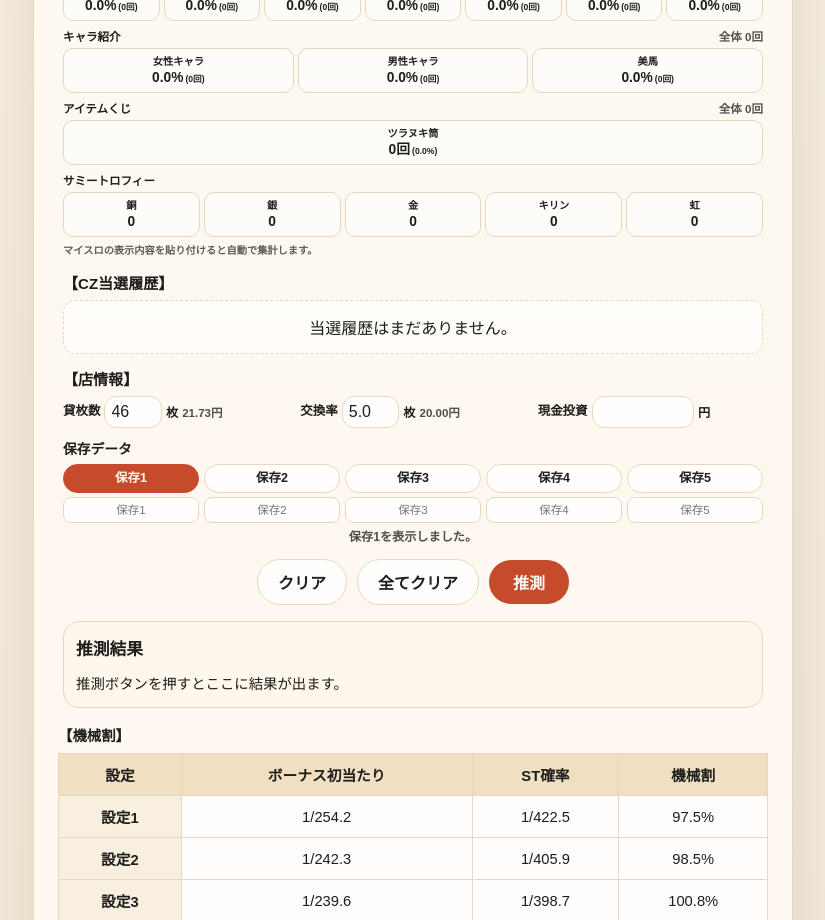
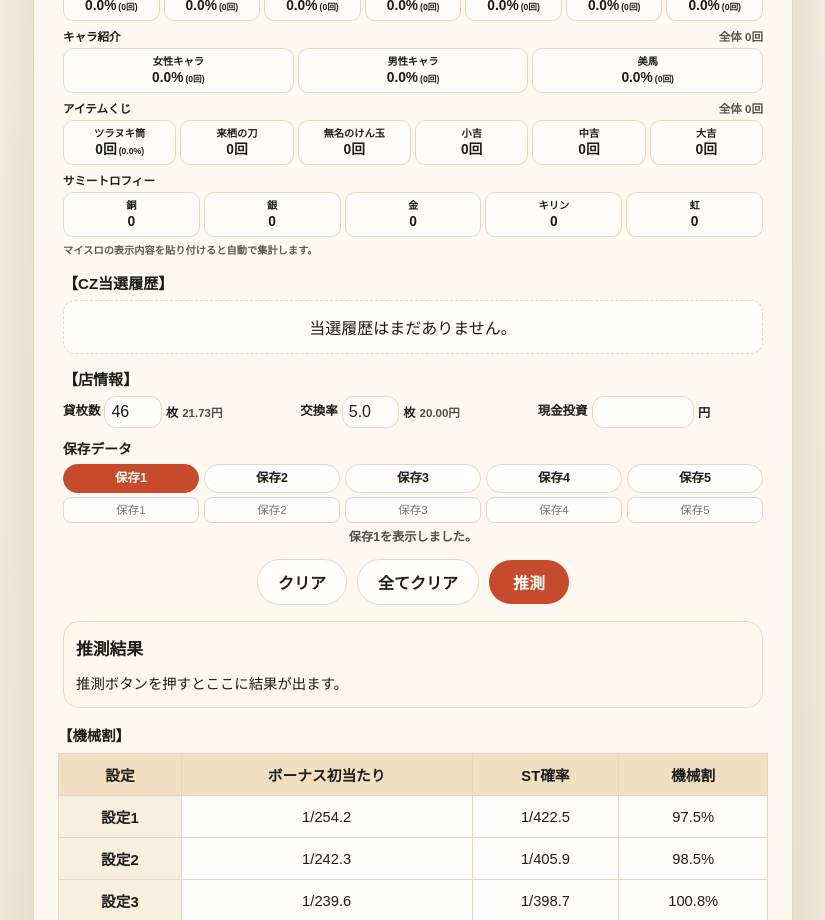
Before and after one commit to umedademu/suisoku, a Next.js app: page /kabaneri2 in a window 1280 px wide. Shown: the part 1180-2100 px from the top of the page, without its empty margins (227-1052 px from the left). Built offline with nearby package versions, Linux system fonts and the light colour scheme.

Commit message:
カバネリ2のアイテムくじ確定示唆を追加

```diff
--- a/app/kabaneri2/page.tsx
+++ b/app/kabaneri2/page.tsx
@@ -910,16 +910,23 @@ function parseMyslotItemLotterySummary(value: string) {
   ]);
   const entries = parseMyslotNumberedEntries(sections);
   const totalCount = entries.reduce((sum, entry) => sum + entry.count, 0);
-  const tsuranukiCylinderCount = entries.reduce(
-    (sum, entry) => (entry.number === 1 ? sum + entry.count : sum),
-    0
-  );
+  const getCount = (number: number) =>
+    entries.reduce(
+      (sum, entry) => (entry.number === number ? sum + entry.count : sum),
+      0
+    );
+  const tsuranukiCylinderCount = getCount(1);
 
   return {
     foundSection: sections.length > 0,
     recognizedRowCount: entries.length,
     totalCount,
     tsuranukiCylinderCount,
+    kurusuSwordCount: getCount(4),
+    mumeiKendamaCount: getCount(5),
+    smallLuckCount: getCount(8),
+    mediumLuckCount: getCount(9),
+    bigLuckCount: getCount(10),
     percentageText:
       totalCount > 0 ? `${((tsuranukiCylinderCount / totalCount) * 100).toFixed(1)}%` : "0.0%"
   };
@@ -1101,9 +1108,22 @@ function MyslotItemLotterySummaryBlock({
   summary: {
     totalCount: number;
     tsuranukiCylinderCount: number;
+    kurusuSwordCount: number;
+    mumeiKendamaCount: number;
+    smallLuckCount: number;
+    mediumLuckCount: number;
+    bigLuckCount: number;
     percentageText: string;
   };
 }) {
+  const hintItems = [
+    { key: "kurusu-sword", label: "来栖の刀", count: summary.kurusuSwordCount },
+    { key: "mumei-kendama", label: "無名のけん玉", count: summary.mumeiKendamaCount },
+    { key: "small-luck", label: "小吉", count: summary.smallLuckCount },
+    { key: "medium-luck", label: "中吉", count: summary.mediumLuckCount },
+    { key: "big-luck", label: "大吉", count: summary.bigLuckCount }
+  ];
+
   return (
     <div className="myslot-summary-block" data-myslot-summary="item-lottery">
       <div className="myslot-voice-summary-heading">
@@ -1126,6 +1146,17 @@ function MyslotItemLotterySummaryBlock({
             </span>
           </span>
         </div>
+        {hintItems.map((item) => (
+          <div
+            aria-label={`アイテムくじ ${item.label} ${item.count}回`}
+            className="myslot-voice-summary-item"
+            key={item.key}
+            role="status"
+          >
+            <span className="myslot-voice-summary-label">{item.label}</span>
+            <strong className="myslot-voice-summary-value">{item.count}回</strong>
+          </div>
+        ))}
       </div>
     </div>
   );
@@ -1574,8 +1605,27 @@ export default function Kabaneri2Page() {
     const trophyMinimumSetting = myslotTrophySummary.minimumSetting;
     const hasTrophyInput = trophyMinimumSetting > 0;
     const tsuranukiCylinderCount = myslotItemLotterySummary.tsuranukiCylinderCount;
+    const kurusuSwordCount = myslotItemLotterySummary.kurusuSwordCount;
+    const mumeiKendamaCount = myslotItemLotterySummary.mumeiKendamaCount;
+    const smallLuckCount = myslotItemLotterySummary.smallLuckCount;
+    const mediumLuckCount = myslotItemLotterySummary.mediumLuckCount;
+    const bigLuckCount = myslotItemLotterySummary.bigLuckCount;
     const itemLotteryTotal = myslotItemLotterySummary.totalCount;
     const hasItemLotteryInput = itemLotteryTotal > 0;
+    const hasItemLotteryConfirmationInput =
+      kurusuSwordCount > 0 ||
+      mumeiKendamaCount > 0 ||
+      smallLuckCount > 0 ||
+      mediumLuckCount > 0 ||
+      bigLuckCount > 0;
+    const isItemLotterySettingAllowed = (settingNumber: number) => {
+      if (kurusuSwordCount > 0 && settingNumber === 2) return false;
+      if (mumeiKendamaCount > 0 && settingNumber === 1) return false;
+      if (smallLuckCount > 0 && settingNumber < 2) return false;
+      if (mediumLuckCount > 0 && settingNumber < 4) return false;
+      if (bigLuckCount > 0 && settingNumber < 6) return false;
+      return true;
+    };
     const femaleCharacterCount =
       myslotCharacterSummary.categories.find((category) => category.key === "femaleCharacter")
         ?.count ?? 0;
@@ -1703,6 +1753,10 @@ export default function Kabaneri2Page() {
           ? Number.NEGATIVE_INFINITY
           : 0) +
         (hasCharacterConfirmationInput && settingIndex + 1 < 4
+          ? Number.NEGATIVE_INFINITY
+          : 0) +
+        (hasItemLotteryConfirmationInput &&
+          !isItemLotterySettingAllowed(settingIndex + 1)
           ? Number.NEGATIVE_INFINITY
           : 0) +
         (hasLowerBellInput
@@ -1829,6 +1883,25 @@ export default function Kabaneri2Page() {
           (setting) => setting.tsuranukiCylinderRate
         )
       : null;
+    const itemLotteryAllowedSettingCount = settings.filter((_setting, settingIndex) =>
+      isItemLotterySettingAllowed(settingIndex + 1)
+    ).length;
+    const itemLotteryConfirmationProbabilities = hasItemLotteryConfirmationInput
+      ? settings.map((_setting, settingIndex) =>
+          isItemLotterySettingAllowed(settingIndex + 1)
+            ? 1 / itemLotteryAllowedSettingCount
+            : 0
+        )
+      : null;
+    const itemLotteryConfirmationSummaryText = [
+      kurusuSwordCount > 0 ? `来栖の刀 ${kurusuSwordCount}回 (設定2否定)` : "",
+      mumeiKendamaCount > 0 ? `無名のけん玉 ${mumeiKendamaCount}回 (設定1否定)` : "",
+      smallLuckCount > 0 ? `小吉 ${smallLuckCount}回 (設定2以上確定)` : "",
+      mediumLuckCount > 0 ? `中吉 ${mediumLuckCount}回 (設定4以上確定)` : "",
+      bigLuckCount > 0 ? `大吉 ${bigLuckCount}回 (設定6確定)` : ""
+    ]
+      .filter((value) => value !== "")
+      .join("・");
     const voiceConfirmationProbabilities = hasVoiceConfirmationInput
       ? settings.map((_setting, settingIndex) =>
           settingIndex + 1 >= voiceConfirmationMinimumSetting
@@ -1945,6 +2018,15 @@ export default function Kabaneri2Page() {
             : "未入力",
           values: itemLotteryProbabilities
             ? itemLotteryProbabilities.map(formatPercent)
+            : settings.map(() => "-")
+        },
+        {
+          label: "アイテムくじ 確定示唆",
+          summaryText: hasItemLotteryConfirmationInput
+            ? itemLotteryConfirmationSummaryText
+            : "未集計",
+          values: itemLotteryConfirmationProbabilities
+            ? itemLotteryConfirmationProbabilities.map(formatPercent)
             : settings.map(() => "-")
         },
         {
--- a/lib/app-info.ts
+++ b/lib/app-info.ts
@@ -1,3 +1,3 @@
-export const APP_VERSION = "1.13";
+export const APP_VERSION = "1.14";
 
 export const APP_TITLE = `推測ツールv${APP_VERSION}`;
```
Also changed, not shown: 1 other file (tests, documents, lock files or other folders).
